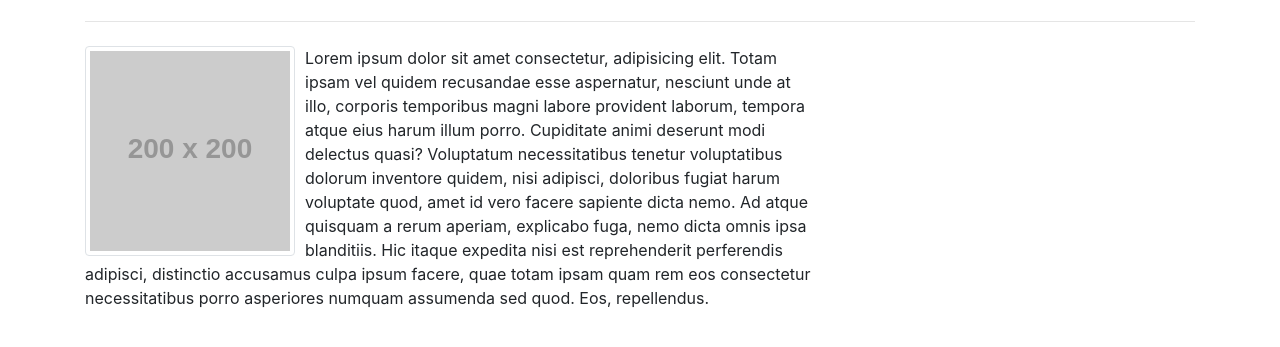
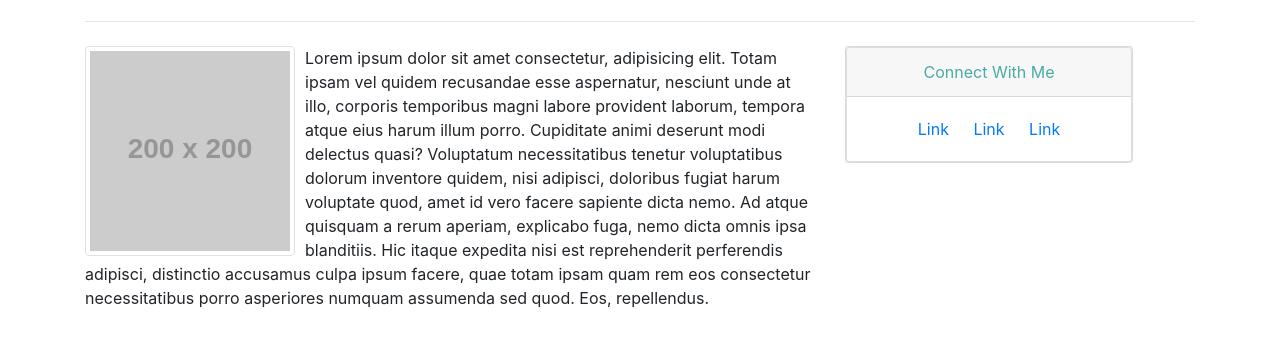
Before and after one commit to kmulqueen/Bootstrap-Portfolio, a plain HTML site: page index.html in a window 1280 px wide. Shown: the part 117-464 px from the top of the page. Drawn offline with nearby package versions, Linux system fonts and the light colour scheme; placeholder pictures from the web are drawn by us.

Commit message:
last commit

```diff
--- a/index.html
+++ b/index.html
@@ -56,7 +56,16 @@
                 </p>
             </div>
             <div class="col-md-4">
-
+                <div class="card bg-light mb-3" style="max-width: 18rem;">
+                    <div class="card text-center">
+                        <div class="card-header">Connect With Me</div>
+                        <div class="card-body">
+                            <a href="#" class="card-link">Link</a>
+                            <a href="#" class="card-link">Link</a>
+                            <a href="#" class="card-link">Link</a>
+                        </div>
+                  </div>
+                </div>
             </div>
         </div>
     </div>
--- a/style.css
+++ b/style.css
@@ -17,3 +17,8 @@
     border-right: #ddd 1px solid;
     color: #777;
 }
+
+.card-header {
+    color: #4aaaa5;
+
+}
```
